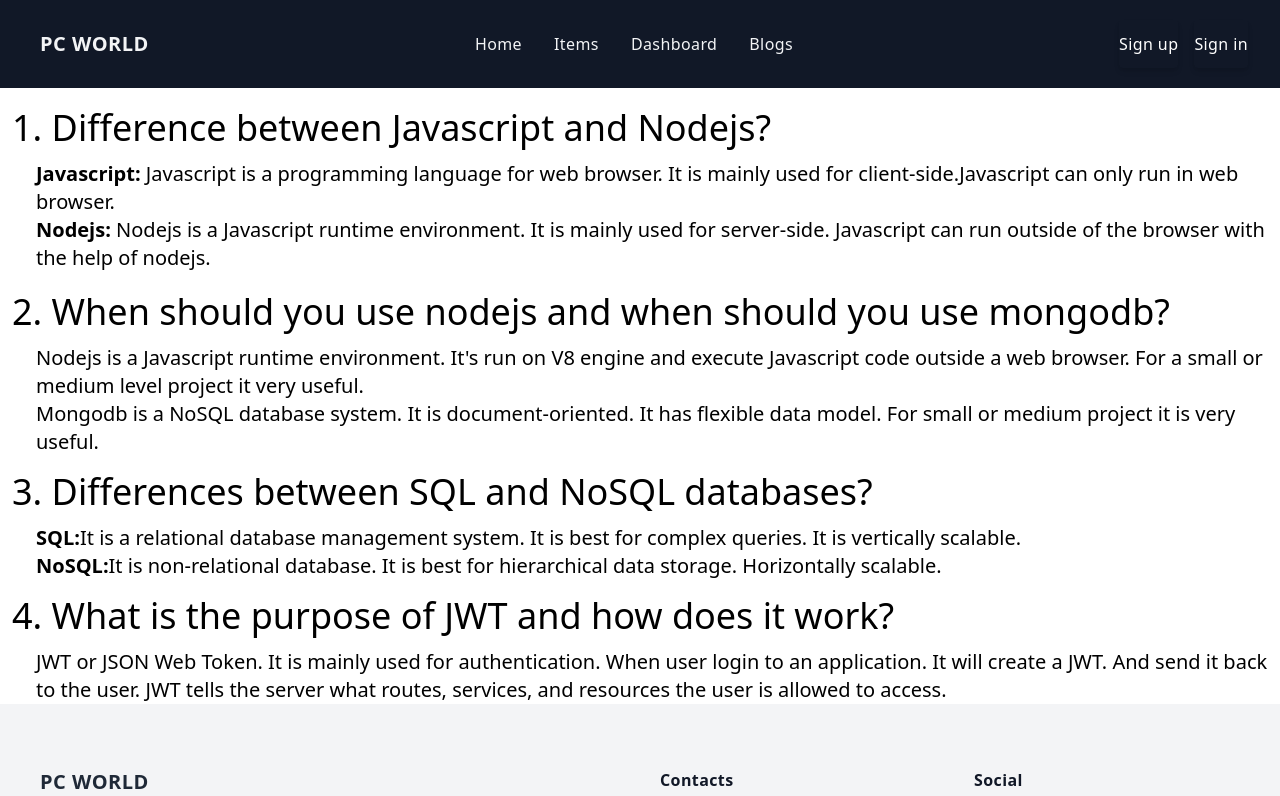
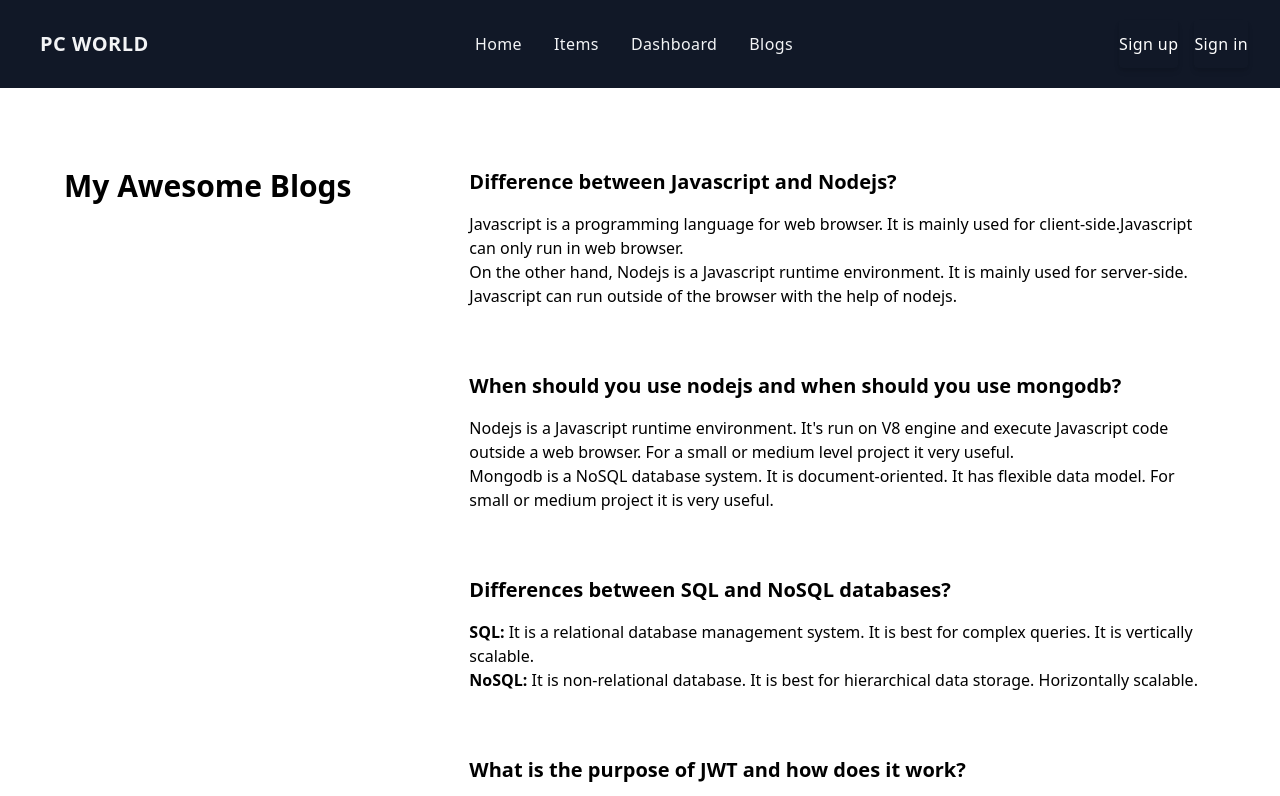
Before and after one commit to srdo96/pc-world-client-side, a React (Create React App) app: page /blogs in a window 1280 px wide. Shown: the top 796 px of the page. Built offline with nearby package versions, Linux system fonts and the light colour scheme; no server answers.

Commit message:
update blogs UI

```diff
--- a/src/Page/Blogs/Blogs.js
+++ b/src/Page/Blogs/Blogs.js
@@ -2,48 +2,74 @@ import React from "react";
 
 const Blogs = () => {
   return (
-    <div className="mt-5 ml-3">
-      <h1 className="text-4xl ">
-        1. Difference between Javascript and Nodejs?
-      </h1>
-      <p className="text-xl mt-3 ml-6">
-        <span className="font-bold">Javascript:</span> Javascript is a
-        programming language for web browser. It is mainly used for
-        client-side.Javascript can only run in web browser. <br />
-        <span className="font-bold">Nodejs:</span> Nodejs is a Javascript
-        runtime environment. It is mainly used for server-side. Javascript can
-        run outside of the browser with the help of nodejs.
-      </p>
-      <h1 className="text-4xl mt-5">
-        2. When should you use nodejs and when should you use mongodb?
-      </h1>
-      <p className="text-xl mt-3 ml-6">
-        Nodejs is a Javascript runtime environment. It's run on V8 engine and
-        execute Javascript code outside a web browser. For a small or medium
-        level project it very useful. <br />
-        Mongodb is a NoSQL database system. It is document-oriented. It has
-        flexible data model. For small or medium project it is very useful.
-      </p>
-      <h1 className="text-4xl mt-4">
-        3. Differences between SQL and NoSQL databases?
-      </h1>
-      <p className="text-xl mt-3 ml-6">
-        <span className="font-semibold">SQL:</span>It is a relational database
-        management system. It is best for complex queries. It is vertically
-        scalable. <br />
-        <span className="font-semibold">NoSQL:</span>It is non-relational
-        database. It is best for hierarchical data storage. Horizontally
-        scalable.
-      </p>
-      <h1 className="text-4xl mt-4">
-        4. What is the purpose of JWT and how does it work?
-      </h1>
-      <p className="text-xl mt-3 ml-6">
-        JWT or JSON Web Token. It is mainly used for authentication. When user
-        login to an application. It will create a JWT. And send it back to the
-        user. JWT tells the server what routes, services, and resources the user
-        is allowed to access.
-      </p>
+    <div>
+      <div className="bg-lightblue py-20 px-4">
+        <div className="mx-auto max-w-6xl flex flex-col md:flex-row">
+          <h2 className="mr-8 w-full md:w-1/3 text-3xl font-extrabold leading-9">
+            My Awesome Blogs
+          </h2>
+          <dl className="w-full md:w-2/3">
+            <dt className="mb-4">
+              <h3 className="text-xl font-semibold">
+                Difference between Javascript and Nodejs?
+              </h3>
+            </dt>
+            <dd className="mb-16">
+              <p>
+                Javascript is a programming language for web browser. It is
+                mainly used for client-side.Javascript can only run in web
+                browser. <br />
+                On the other hand, Nodejs is a Javascript runtime environment.
+                It is mainly used for server-side. Javascript can run outside of
+                the browser with the help of nodejs.
+              </p>
+            </dd>
+            <dt className="mb-4">
+              <h3 className="text-xl font-semibold">
+                When should you use nodejs and when should you use mongodb?
+              </h3>
+            </dt>
+            <dd className="mb-16">
+              <p>
+                Nodejs is a Javascript runtime environment. It's run on V8
+                engine and execute Javascript code outside a web browser. For a
+                small or medium level project it very useful. <br />
+                Mongodb is a NoSQL database system. It is document-oriented. It
+                has flexible data model. For small or medium project it is very
+                useful.
+              </p>
+            </dd>
+            <dt className="mb-4">
+              <h3 className="text-xl font-semibold">
+                Differences between SQL and NoSQL databases?
+              </h3>
+            </dt>
+            <dd className="mb-16">
+              <p>
+                <span className="font-semibold">SQL: </span>It is a relational
+                database management system. It is best for complex queries. It
+                is vertically scalable. <br />
+                <span className="font-semibold">NoSQL: </span>It is
+                non-relational database. It is best for hierarchical data
+                storage. Horizontally scalable.
+              </p>
+            </dd>
+            <dt className="mb-4">
+              <h3 className="text-xl font-semibold">
+                What is the purpose of JWT and how does it work?
+              </h3>
+            </dt>
+            <dd className="mb-16">
+              <p>
+                JWT or JSON Web Token. It is mainly used for authentication.
+                When user login to an application. It will create a JWT. And
+                send it back to the user. JWT tells the server what routes,
+                services, and resources the user is allowed to access.
+              </p>
+            </dd>
+          </dl>
+        </div>
+      </div>
     </div>
   );
 };
```
